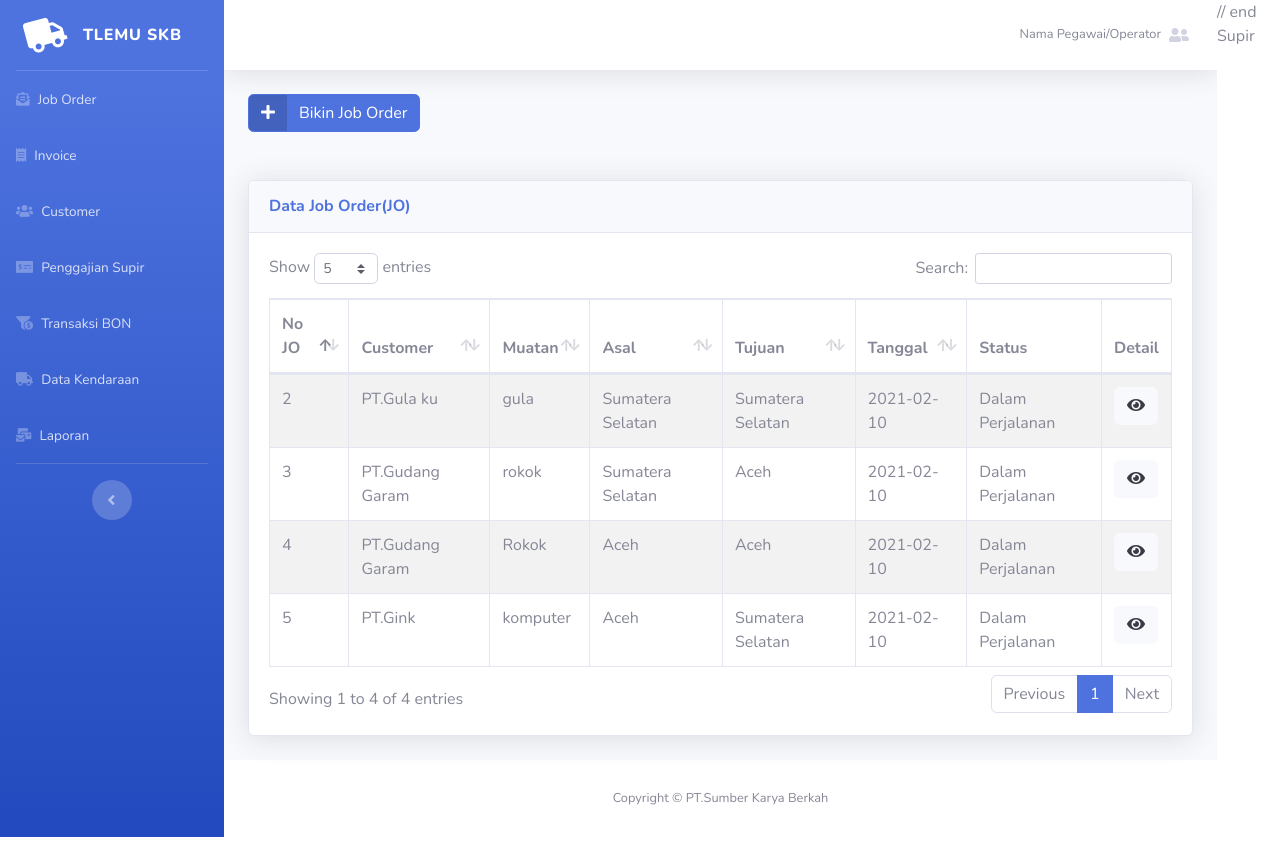
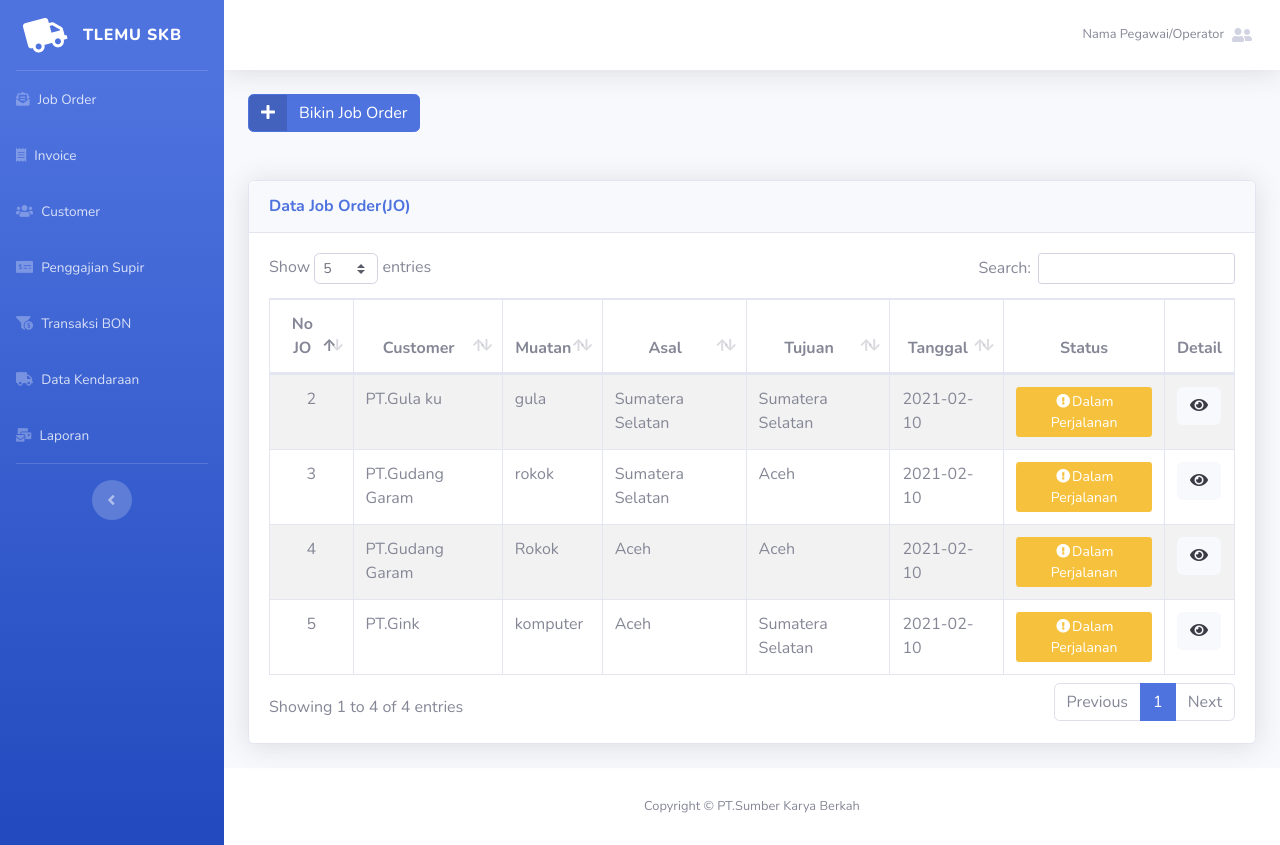
Before and after one commit to aldiindrawan12/SKB, a CodeIgniter app: page /skb/index.php/home/index in a window 1280 px wide. Run offline with CodeIgniter, Linux system fonts and the light colour scheme; data comes from the database, SQL or seed files in the repository.

Commit message:
Update All

```diff
--- a/application/views/Home/customer.php
+++ b/application/views/Home/customer.php
@@ -10,9 +10,9 @@
                 <thead>
                     <tr>
 
-                        <th width="15%" scope="col">ID Customer</th>
-                        <th width="40%" scope="col">Nama Customer</th>
-                        <th width="5%" scope="col">Detail</th>
+                        <th class="text-center" width="3%" scope="col">ID Customer</th>
+                        <th class="text-center" width="20%" scope="col">Nama Customer</th>
+                        <th class="text-center" width="5%" scope="col">Detail</th>
                     </tr>
                 </thead>
                 <tbody>
--- a/application/views/Home/joborder.php
+++ b/application/views/Home/joborder.php
@@ -14,12 +14,12 @@
             <table class="table table-bordered table-striped" id="Table-Job-Order" width="100%" cellspacing="0">
                 <thead>
                     <tr>
-                        <th scope="col">No JO</th>
-                        <th scope="col">Customer</th>
-                        <th scope="col">Muatan</th>
-                        <th scope="col">Asal</th>
-                        <th scope="col">Tujuan</th>
-                        <th scope="col">Tanggal</th>
+                        <th class="text-center" scope="col">No JO</th>
+                        <th class="text-center" scope="col">Customer</th>
+                        <th class="text-center" scope="col">Muatan</th>
+                        <th class="text-center" scope="col">Asal</th>
+                        <th class="text-center" scope="col">Tujuan</th>
+                        <th class="text-center" scope="col">Tanggal</th>
                         <th scope="col">Status</th>
                         <th scope="col">Detail</th>
                     </tr>
--- a/application/views/footer.php
+++ b/application/views/footer.php
@@ -112,7 +112,8 @@
             ],
             "columns": [
                 {
-                    "data": "Jo_id"
+                    "data": "Jo_id",
+                    className: 'text-center'
                 },
                 {
                     "data": "customer_name"
@@ -131,7 +132,17 @@
                 },
                 {
                     "data": "status",
-                    "orderable": false
+                    className: 'text-center',
+                    "orderable": false,
+                        render: function(data, type, row) {
+                            if (data == "Sampai Tujuan") {
+                                let html = "<span class='btn-sm btn-block btn-success'><i class='fa fa-fw fa-check'></i>" + data + "</span>";
+                                return html;
+                            } else {
+                                let html = "<span class='btn-sm btn-block btn-warning'><i class='fa fa-fw fa-exclamation-circle'></i>" + data + "</span>";
+                                return html;
+                            }
+                        }
                 },
                 {
                     "data": "Jo_id",
@@ -259,13 +270,15 @@
             ],
             "columns": [
                 {
-                    "data": "customer_id"
+                    "data": "customer_id",
+                    className: 'text-center'
                 },
                 {
                     "data": "customer_name"
                 },
                 {
                     "data": "Customer_id",
+                    className: 'text-center',
                     "orderable": false,
                     render: function(data, type, row) {
                         let html = "<a class='btn btn-light' href='<?= base_url('index.php/detail/detail_jo/"+data+"')?>'><i class='fas fa-eye'></i></a>";
@@ -301,19 +314,34 @@
             ],
             "columns": [
                 {
-                    "data": "supir_id"
+                    "data": "supir_id",
+                    className: 'text-center'
                 },
                 {
-                    "data": "supir_name"
+                    "data": "supir_name",
+
                 },
                 {
                     "data": "supir_kasbon"
                 },
                 {
-                    "data": "status_jalan"
+                    "data": "status_jalan",
+                    className: 'text-center font-weight-bold',
+                    "orderable": false,
+                        render: function(data, type, row) {
+                            if (data == "Jalan") {
+                                let html = "<span class='btn-sm btn-block btn-success'><i class='fa fa-fw fa-check'></i>" + data + "</span>";
+                                return html;
+                            } else {
+                                let html = "<span class='btn-sm btn-block btn-warning'><i class='fa fa-fw fa-exclamation-circle'></i>" + data + "</span>";
+                                return html;
+                            }
+                        }
+
                 },
                 {
                     "data": "supir_id",
+                    className: 'text-center font-weight-bold',
                     "orderable": false,
                     render: function(data, type, row) {
                         let html = "<a class='btn btn-light' href='<?= base_url('index.php/detail/detail_jo/"+data+"')?>'><i class='fas fa-eye'></i></a>";
@@ -325,7 +353,7 @@
 
     });
     </script>
-// end Supir
+
 
 </body>
 
```
Also changed, not shown: application/views/Home/penggajian.php (+4 -4 lines).
